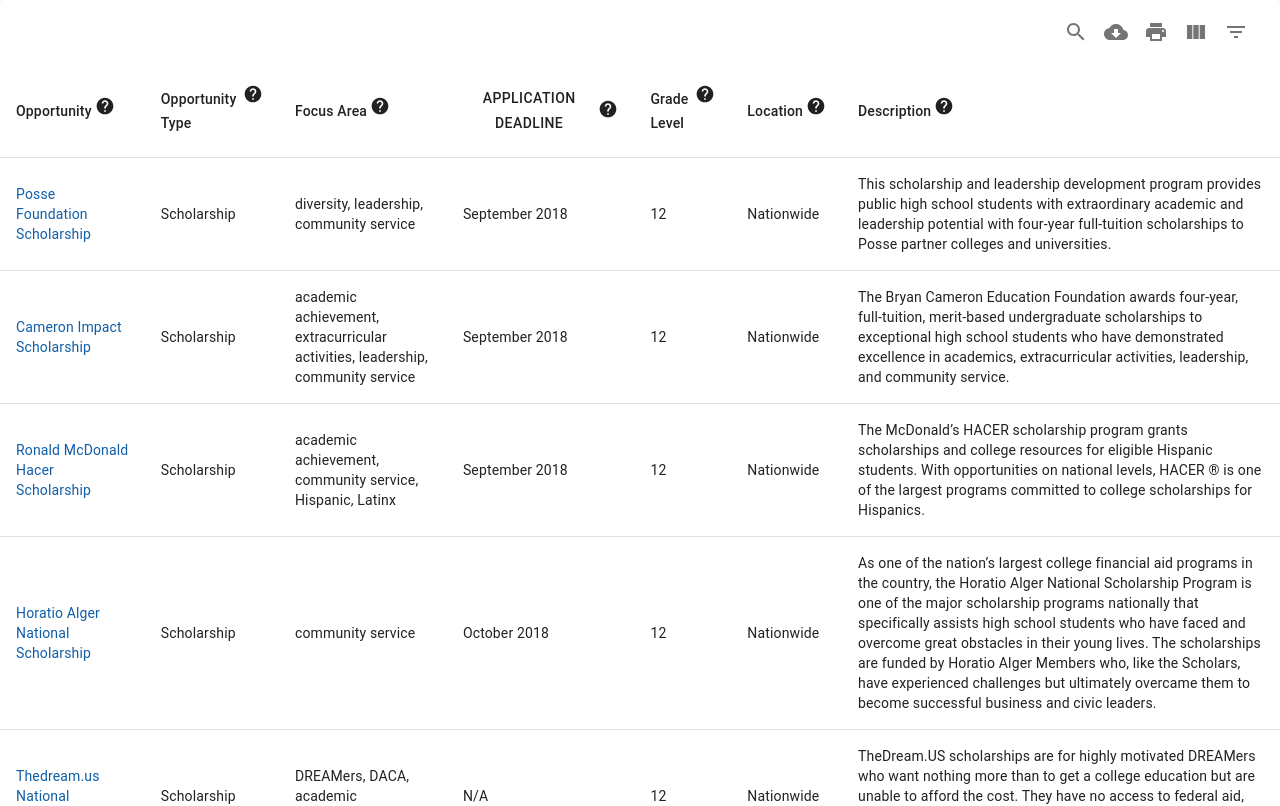
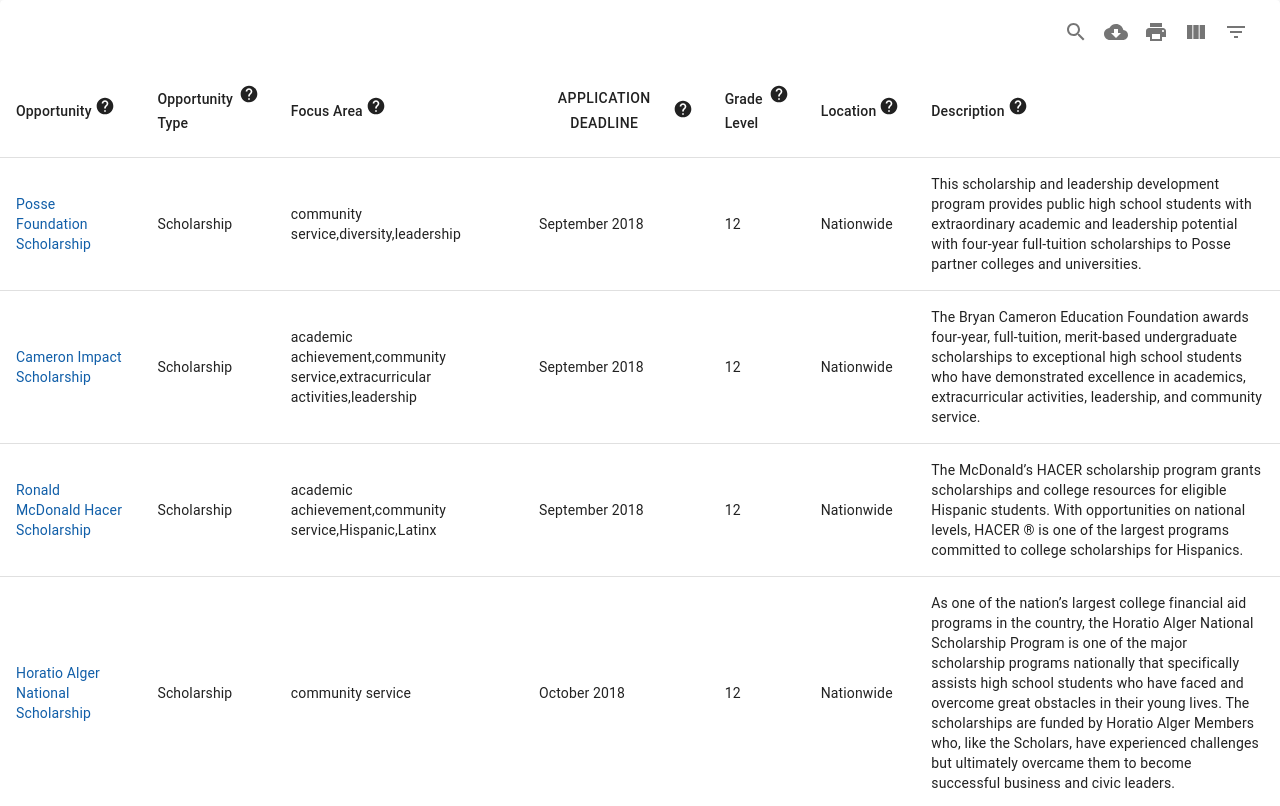
Before and after one commit to creatorscircleorg/database, a React (Create React App) app: page / in a window 1280 px wide. Shown: the top 806 px of the page. Built offline with nearby package versions, Linux system fonts and the light colour scheme.

Commit message:
sort focus areas lists alphabetically

```diff
--- a/src/App.js
+++ b/src/App.js
@@ -4,6 +4,7 @@
 import {createMuiTheme, MuiThemeProvider } from '@material-ui/core/styles';
 import './App.css';
 import { isLabeledStatement } from '@babel/types';
+import { array } from 'prop-types';
 
 const all_locations = ["Alabama", "Alaska", "Arizona", "Arkansas", "California", "Colorado", "Connecticut",
 "Delaware", "Florida", "Georgia", "Hawaii", "Idaho", "Illinois", "Indiana", "Iowa", "Kansas",
@@ -107,6 +108,16 @@
             options: {
                 filter: true,
                 sort: false,
+                //sort focus areas tags in alphabetical order
+                customBodyRender: (value, tableMeta, updateValue) => {
+                    let values_arr = value.split(", ");
+                    values_arr = values_arr.sort(function(a, b) {
+                        return a.toLowerCase().localeCompare(b.toLowerCase());
+                    });
+                    return (
+                        values_arr.toString()
+                    );
+                },
                 filterOptions: {
                     names: focus_areas_list,
                     logic(focus_areas, filter) {
@@ -220,6 +231,11 @@
         },
         onRowsDelete: (rowsDeleted) => {
             return;
+        },
+        //data: array, colIndex: number, order: string)
+        //TODO: sort in alphabetical order within opportunity type
+        customSort: (data, colIndex, order) => {
+            return array;
         }
     };
 
```
